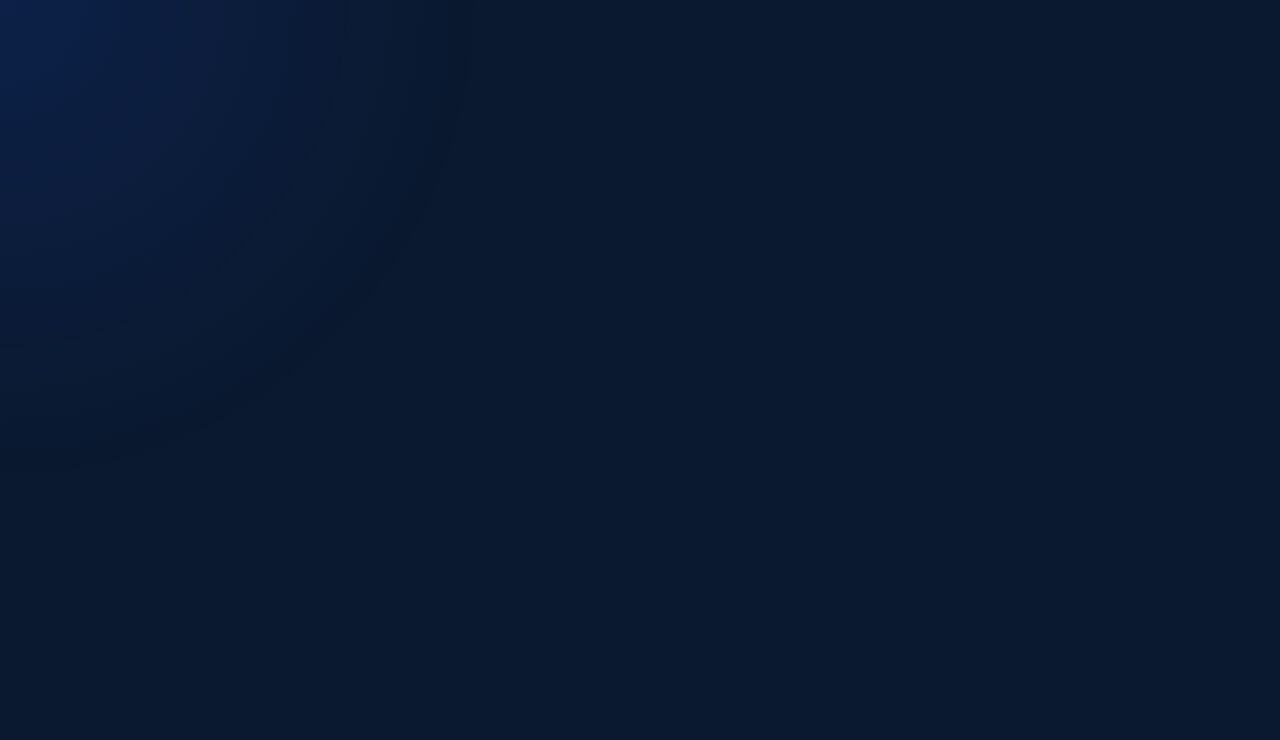
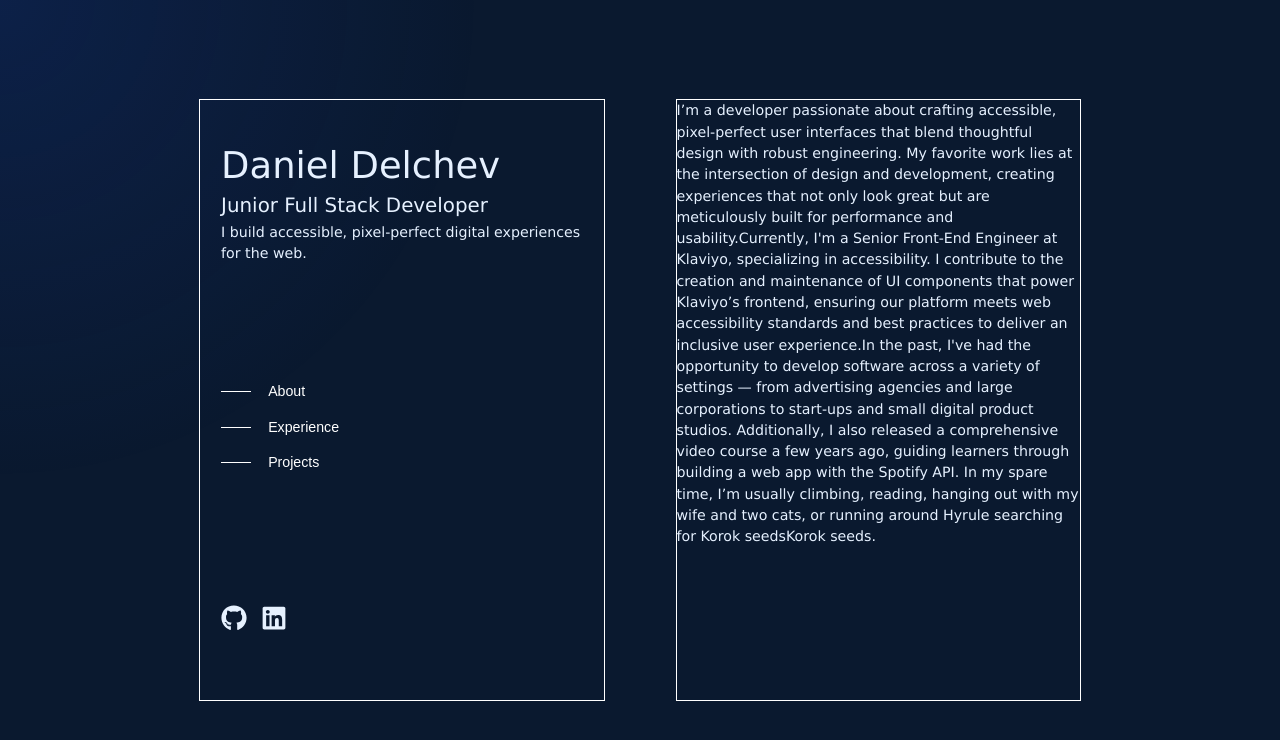
Before and after one commit to didelchev/dev-portfolio, a React (Vite) app in the folder dev-portfolio-website/: page / in a window 1280 px wide. Shown: the top 740 px of the page. Built offline with nearby package versions, Linux system fonts and the light colour scheme.

Commit message:
Add left side component

```diff
--- a/dev-portfolio-website/src/App.jsx
+++ b/dev-portfolio-website/src/App.jsx
@@ -1,9 +1,13 @@
 import React from 'react'
 import GlowingCursor from './components/Cursor/GlowingCursor'
+import SiteContainer from './components/SiteContainer/SiteContainer'
 
 const App = () => {
   return (
-    <GlowingCursor />
+    <>
+      <GlowingCursor />
+      <SiteContainer />
+    </>
   )
 }
 
--- /dev/null
+++ b/dev-portfolio-website/src/components/LeftSide/LeftSide.css
@@ -0,0 +1,11 @@
+.left-side {
+    display: flex;
+    flex-direction: column;
+    justify-content: space-around;
+    border: 1px solid white;
+    flex: 1 1 500px;
+}
+
+.left-side .personal-info{
+    padding-left: 1.5em;
+}
--- /dev/null
+++ b/dev-portfolio-website/src/components/LeftSide/LeftSide.jsx
@@ -0,0 +1,21 @@
+import React from 'react'
+import Navbar from '../Navbar/Navbar'
+import './LeftSide.css'
+import SocialMedia from '../SocialMedia/SocialMedia'
+
+
+const LeftSide = () => {
+  return (
+    <div className="left-side">
+      <div className="personal-info">
+        <h1>Daniel Delchev</h1>
+        <h4>Junior Full Stack Developer</h4>
+        <p>I build accessible, pixel-perfect digital experiences for the web.</p>
+      </div>
+      <Navbar />
+      <SocialMedia />
+    </div>
+  )
+}
+
+export default LeftSide
```
Also changed, not shown: dev-portfolio-website/src/components/Navbar.jsx (deleted, +0 -20 lines).
